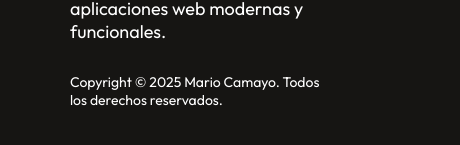
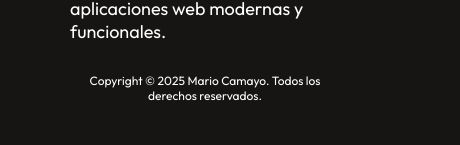
Before and after one commit to MarioCamayo/portfolio, a React (Vite) app: page / in a window 390 px wide. Shown: the part 7474-7619 px from the top of the page, 460 px wide, since content can reach past the window. Built offline with nearby package versions, Linux system fonts and the light colour scheme.

Commit message:
se colocó medidas responsivas de 480px al componente Footer

```diff
--- a/src/components/Footer/Footer.jsx
+++ b/src/components/Footer/Footer.jsx
@@ -26,7 +26,8 @@ const Footer = () => {
 
       {/* <hr /> */}
       <div className='footer-bottom'>
-        <p className='footer-bottom-left'>Copyright © 2025 Mario Camayo. Todos los derechos reservados.</p>
+        <p className='footer-bottom-left'>Copyright © 2025 Mario Camayo. Todos los derechos reservados.
+        </p>
         {/* <div className='footer-bottom-right'>
           <p>Inicio</p>
           <p>Acerca de mí</p>
--- a/src/components/Footer/footer.css
+++ b/src/components/Footer/footer.css
@@ -98,11 +98,14 @@
       /* flex-direction: row;
       justify-content: space-between; */
       margin: 50px 70px;
+      /* width: 100%; */
     }
 
     .footer-top{
       flex-direction: column;
       gap: 50px;
+      /* text-align: center; */
+      /* width: 100vw; */
     }
 
     .footer-bottom{
@@ -111,6 +114,8 @@
       margin-bottom: 50px;
       justify-content: center;
       align-items: center;
+      width: 100vw;
+      /* text-align: center; */
 
 
     }
@@ -119,12 +124,38 @@
       flex-direction: column;
       /* margin-left: -325px; */
       gap: 15px;
-      justify-content: left;
-      /* margin: 0 auto; */
+      /* justify-content: left; */
+      margin: 0 auto;
       /* justify-content: end; */
       /* align-items: center; */
 
     }
+    .footer-bottom-left{
+      /* justify-content: center;
+      align-items: center; */
+      font-size: 12px;
+      /* margin-right: 70px; */
+      /* text-align: center; */
+    }
+
+    /* .footer-bottom-right p{
+      text-align: center;
+    } */
 
 
    }
+
+   @media(max-width:480px) {
+    .footer-bottom{
+      /* flex-wrap: wrap; */
+      text-align: center;
+      /* margin: 0 auto; */
+    }
+
+    .footer-bottom-left{
+      /* margin: 0 auto; */
+      text-align: center;
+      margin-right: 120px;
+    }
+
+   }
```
